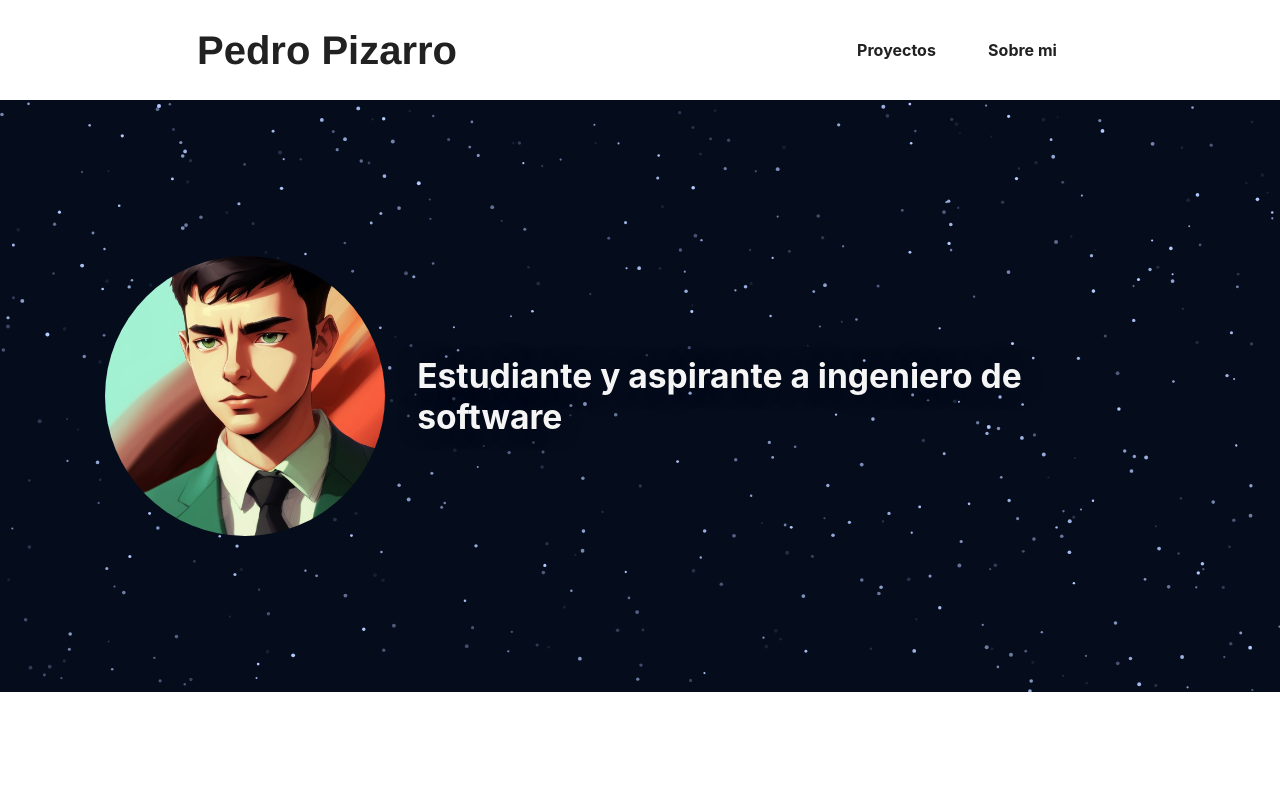
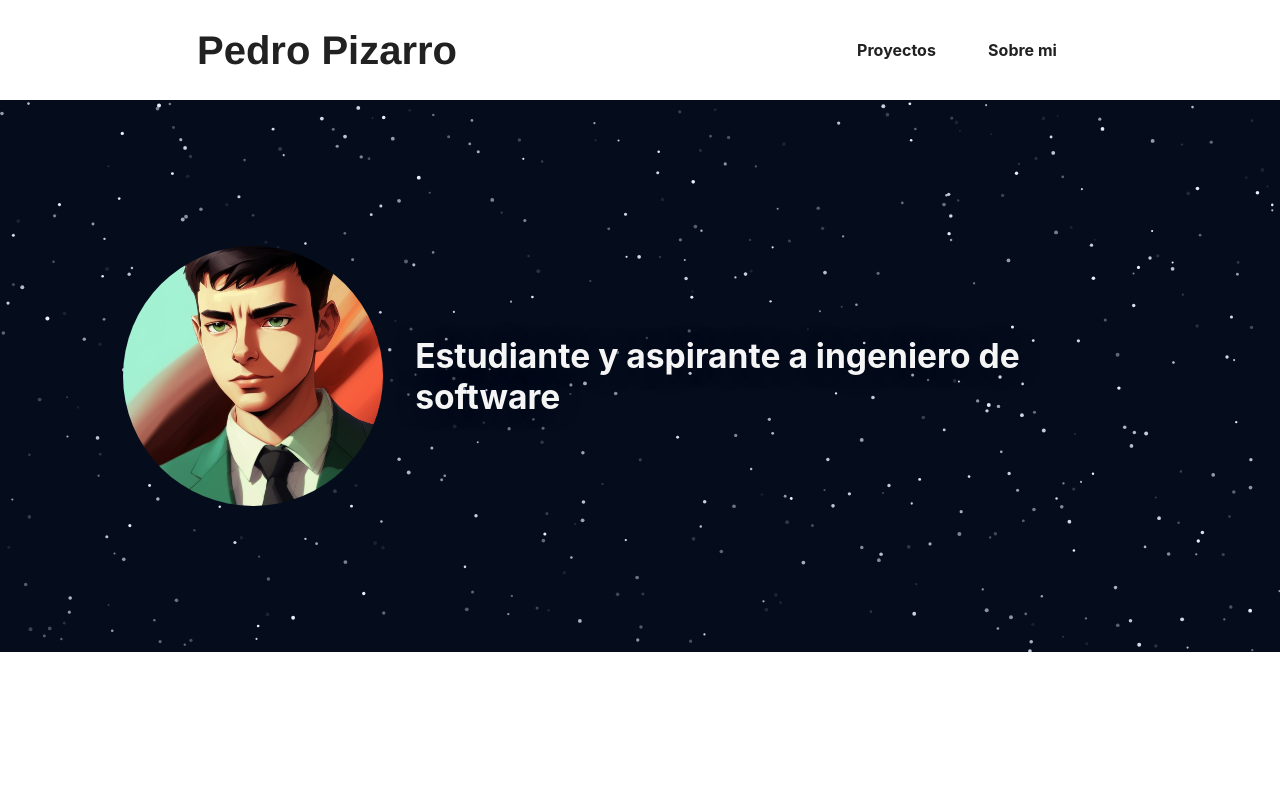
Before and after one commit to pepizarro/pepizarro.github.io, a React (Vite) app: page / in a window 1280 px wide. Shown: the top 800 px of the page. Built offline with nearby package versions, Linux system fonts and the light colour scheme.

Commit message:
testeando en el tarro

```diff
--- a/package.json
+++ b/package.json
@@ -10,6 +10,7 @@
     "preview": "vite preview"
   },
   "dependencies": {
+    "@fortawesome/fontawesome-free": "^6.4.0",
     "react": "^18.2.0",
     "react-dom": "^18.2.0",
     "react-particles": "^2.10.1",
--- a/src/App.jsx
+++ b/src/App.jsx
@@ -1,6 +1,6 @@
 
 import profilepic from './images/pedro.png'
-import particleBackground from './particleBackground'
+import particleBackground from './components/particleBackground'
 import React from "react";
 
 function Header(){
@@ -10,7 +10,6 @@ function Header(){
       <div className="links">
         <a>Proyectos</a>
         <a>Sobre mi</a>
-        <button className='barras'>Burger</button>
       </div>
     </nav>
   )
--- a/src/particleBackground.jsx
+++ b/src/components/particleBackground.jsx
@@ -35,7 +35,7 @@ const particleBackground = () => {
                   value: 2,
                 },
                 color: {
-                  value: "#b3caff",
+                  value: "#e8efff",
                 },
                 number: {
                   density: {
--- a/src/styles.css
+++ b/src/styles.css
@@ -63,7 +63,7 @@ h1 {
 .heroContainer{
     position: relative;
     padding: 1em;
-    height: 70vh;
+    height: 65vh;
     color: #e5e5e5;
     background-color: #050c1c;
     display: flex;
@@ -99,6 +99,7 @@ h1 {
     display: flex;
     justify-content: end;
     height: 50%;
+    margin-left: 1em;
 }
 .profilePic {
     border-radius: 50%;
```
Also changed, not shown: 1 other file (tests, documents, lock files or other folders).
